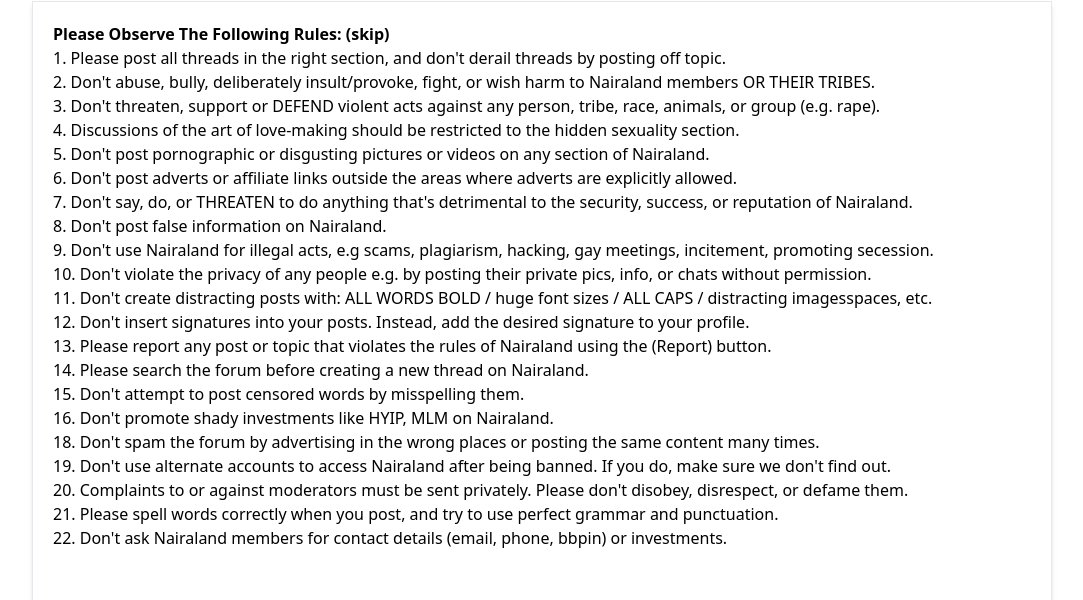
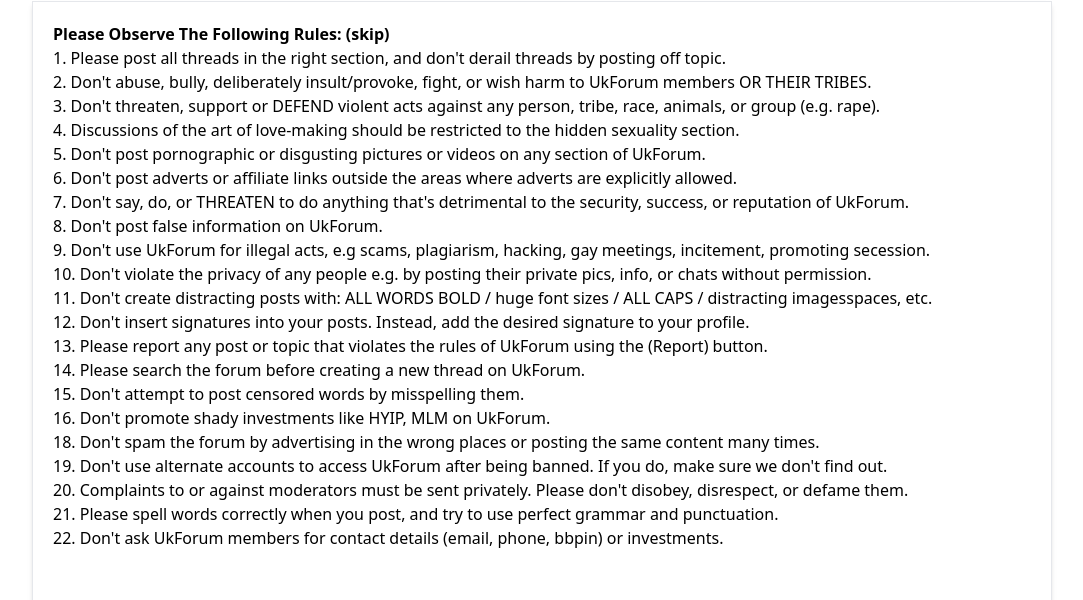
Before and after one commit to emetisuccess/ukforum, a website: page create.html in a window 1280 px wide. Shown: the part 162-762 px from the top of the page, without its empty margins (98-1181 px from the left). Drawn offline with Linux system fonts and the light colour scheme.

Commit message:
edit ukforum  commit

```diff
--- a/create.html
+++ b/create.html
@@ -51,7 +51,7 @@
               topic.
             </p>
             <p>
-              2. Don't abuse, bully, deliberately insult/provoke, fight, or wish harm to Nairaland members OR THEIR
+              2. Don't abuse, bully, deliberately insult/provoke, fight, or wish harm to UkForum members OR THEIR
               TRIBES.
             </p>
             <p>
@@ -62,20 +62,20 @@
               4. Discussions of the art of love-making should be restricted to the hidden sexuality section.
             </p>
             <p>
-              5. Don't post pornographic or disgusting pictures or videos on any section of Nairaland.
+              5. Don't post pornographic or disgusting pictures or videos on any section of UkForum.
             </p>
             <p>
               6. Don't post adverts or affiliate links outside the areas where adverts are explicitly allowed.
             </p>
             <p>
               7. Don't say, do, or THREATEN to do anything that's detrimental to the security, success, or reputation of
-              Nairaland.
+              UkForum.
             </p>
             <p>
-              8. Don't post false information on Nairaland.
+              8. Don't post false information on UkForum.
             </p>
             <p>
-              9. Don't use Nairaland for illegal acts, e.g scams, plagiarism, hacking, gay meetings, incitement,
+              9. Don't use UkForum for illegal acts, e.g scams, plagiarism, hacking, gay meetings, incitement,
               promoting
               secession.
             </p>
@@ -91,22 +91,22 @@
               12. Don't insert signatures into your posts. Instead, add the desired signature to your profile.
             </p>
             <p>
-              13. Please report any post or topic that violates the rules of Nairaland using the (Report) button.
+              13. Please report any post or topic that violates the rules of UkForum using the (Report) button.
             </p>
             <p>
-              14. Please search the forum before creating a new thread on Nairaland.
+              14. Please search the forum before creating a new thread on UkForum.
             </p>
             <p>
               15. Don't attempt to post censored words by misspelling them.
             </p>
             <p>
-              16. Don't promote shady investments like HYIP, MLM on Nairaland.
+              16. Don't promote shady investments like HYIP, MLM on UkForum.
             </p>
             <p>
               18. Don't spam the forum by advertising in the wrong places or posting the same content many times.
             </p>
             <p>
-              19. Don't use alternate accounts to access Nairaland after being banned. If you do, make sure we don't
+              19. Don't use alternate accounts to access UkForum after being banned. If you do, make sure we don't
               find
               out.
             </p>
@@ -119,7 +119,7 @@
               21. Please spell words correctly when you post, and try to use perfect grammar and punctuation.
             </p>
             <p>
-              22. Don't ask Nairaland members for contact details (email, phone, bbpin) or investments.
+              22. Don't ask UkForum members for contact details (email, phone, bbpin) or investments.
             </p>
           </div>
 
```
Also changed, not shown: verify_mail.html (+1 -1 lines).
